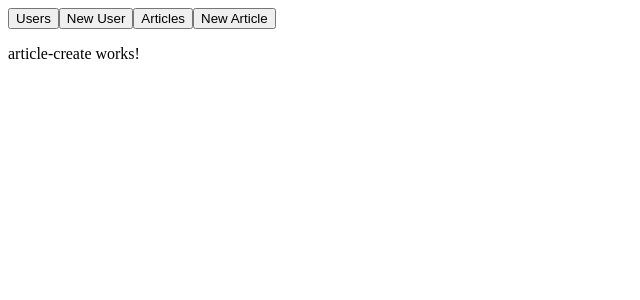
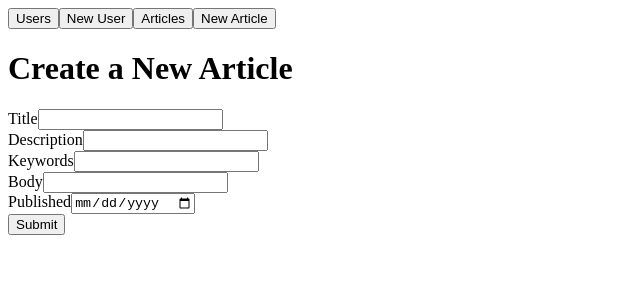
Before and after one commit to microtrain2009/ng-users, an Angular app: page /articles/create in a window 1280 px wide. Shown: the top 300 px of the page, without its empty margins (0-640 px from the left). Built offline with nearby package versions, Linux system fonts and the light colour scheme.

Commit message:
Added ability to create article

```diff
--- a/src/app/article-create/article-create.component.html
+++ b/src/app/article-create/article-create.component.html
@@ -1 +1,35 @@
-<p>article-create works!</p>
+<h1>Create a New Article</h1>
+
+<form (ngSubmit)="onSubmit()" #createArticle="ngForm">
+
+  <div *ngIf="errorMessage">{{errorMessage}}</div>
+
+  <div>
+    <label for="title">Title</label>
+    <input [(ngModel)]="article.title" type="text" name="title" id="title">
+    <div *ngIf="errors.title">{{errors.title.message}}</div>
+  </div>
+
+  <div>
+    <label for="description">Description</label>
+    <input [(ngModel)]="article.description" type="text" name="description" name="description" id="description">
+  </div>
+
+  <div>
+    <label for="keywords">Keywords</label>
+    <input [(ngModel)]="article.keywords" type="text" name="keywords" id="keywords">
+  </div>
+
+  <div>
+    <label for="body">Body</label>
+    <input [(ngModel)]="article.body" type="text" name="body" id="body">
+  </div>
+
+  <div>
+    <label for="published">Published</label>
+    <input [(ngModel)]="article.published" type="date" name="published" id="published">
+  </div>
+
+  <button type="submit">Submit</button>
+
+</form>
--- a/src/app/article-create/article-create.component.ts
+++ b/src/app/article-create/article-create.component.ts
@@ -1,4 +1,9 @@
 import { Component, OnInit } from '@angular/core';
+import { NgForm } from '@angular/forms';
+import { Router } from "@angular/router";
+
+import { ArticlesService } from '../articles.service';
+import { Article } from '../article';
 
 @Component({
   selector: 'app-article-create',
@@ -7,9 +12,33 @@ import { Component, OnInit } from '@angular/core';
 })
 export class ArticleCreateComponent implements OnInit {
 
-  constructor() { }
+  article = new Article();
+  errors: any = [];
+  errorMessage: string;
 
-  ngOnInit(): void {
+  constructor(
+    private articlesService: ArticlesService,
+    private router: Router
+  ) { }
+
+  ngOnInit(): void{}
+
+  response(response): void{
+    if(response.success===false){
+      this.errors = response.error.errors;
+      this.errorMessage = response.error.message;
+    }
+
+    if(response.success===true){
+      this.router.navigate(['/articles/view/', response.article._id]);
+    }
   }
 
+  onSubmit(): void {
+    this.articlesService.createArticle(this.article).subscribe(
+      (response) => {
+        this.response(response)
+      }
+    );
+  }
 }
--- a/src/app/articles.service.ts
+++ b/src/app/articles.service.ts
@@ -19,5 +19,7 @@ export class ArticlesService {
   getArticle(id: string): Observable<Article> {
     return this.http.get<Article>(`${this.url}/${id}`);
   }
-
+  createArticle (article: Article): Observable<Article> {
+    return this.http.post<Article>(this.url, article, httpOptions);
+  }
 }
```
